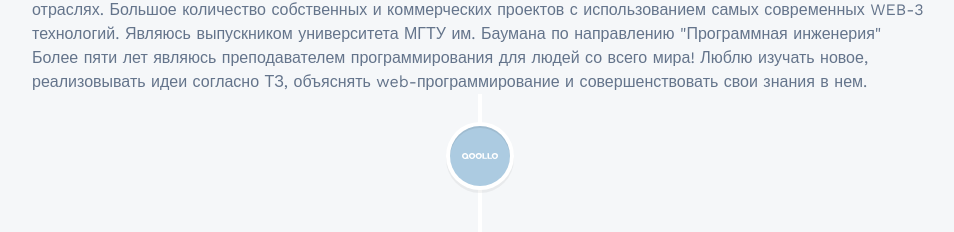
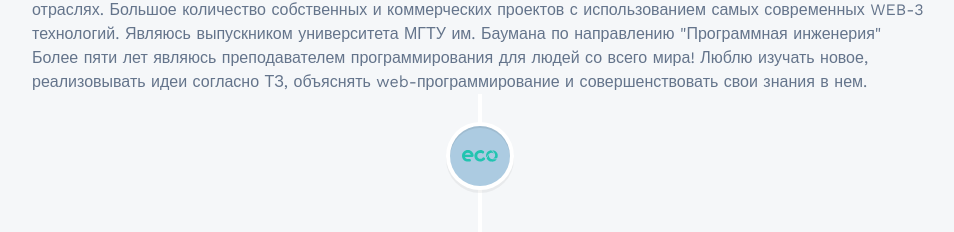
Before and after one commit to Sergey-Sverdlov/interactiveResume, a React (Vite) app: page /interactiveResume/about in a window 1280 px wide. Shown: the part 1520-1752 px from the top of the page, without its empty margins (160-1114 px from the left). Built offline with nearby package versions, Linux system fonts and the light colour scheme.

Commit message:
Добавлена новая информация

```diff
--- a/src/assets/icons/index.js
+++ b/src/assets/icons/index.js
@@ -33,6 +33,7 @@ import qoollo from './qoollo .svg'
 import school from './school.svg'
 import bmstu from './BMSTU.svg'
 import telegram from './telegram.svg'
+import eco from './ECO.svg'
 
 export {
     css,
@@ -70,4 +71,5 @@ export {
     school,
     bmstu,
     telegram,
+    eco
 }
--- a/src/constants/index.js
+++ b/src/constants/index.js
@@ -29,7 +29,8 @@ import {
     qoollo,
     school,
     bmstu,
-    telegram
+    telegram,
+    eco
 } from "../assets/icons";
 
 export const skills = [
@@ -124,6 +125,24 @@ export const skills = [
 ];
 
 export const experiences = [
+    {
+        title: "React Native Developer",
+        company_name: "Ecoplatform",
+        icon: eco,
+        iconBg: "#accbe1",
+        date: "Июнь 2024 — по настоящее время",
+        points: [
+            "Исправил более 15 критических багов, возникающих у пользователей на разных устройствах " +
+            "различных операционных системах мобильных устройств.",
+            "Добавил международные интеграции партнеров в мобильное приложение, увеличил количество " +
+            "активных пользователей на 3%.",
+            "Разрабатывал приложения для пользователей со всего мира на IOS и Android (Ecoplatform, Sparklo)",
+            "Создал более 5 компонентов для собственного UI, ускорив дальнейшую разработку на 10%.",
+            "Проводил ревью, проектирование и тестирование своих и чужих задач. " +
+            "Увеличил скорость разработки программ на 3%",
+            "Разработал взаимодействие с backend через Apollo GraphQL",
+        ],
+    },
     {
         title: "React.js Developer",
         company_name: "QOOLLO",
```
Also changed, not shown: src/assets/icons/ECO.svg (added).
